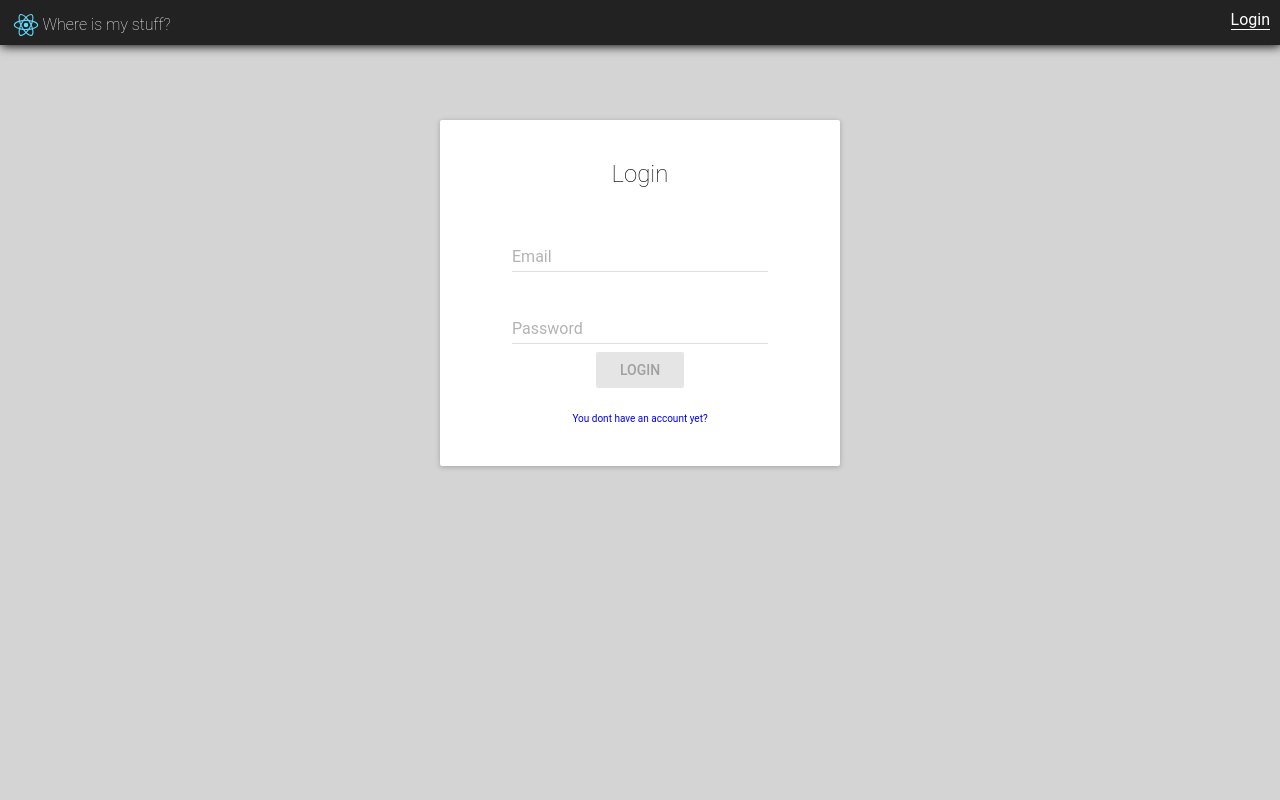
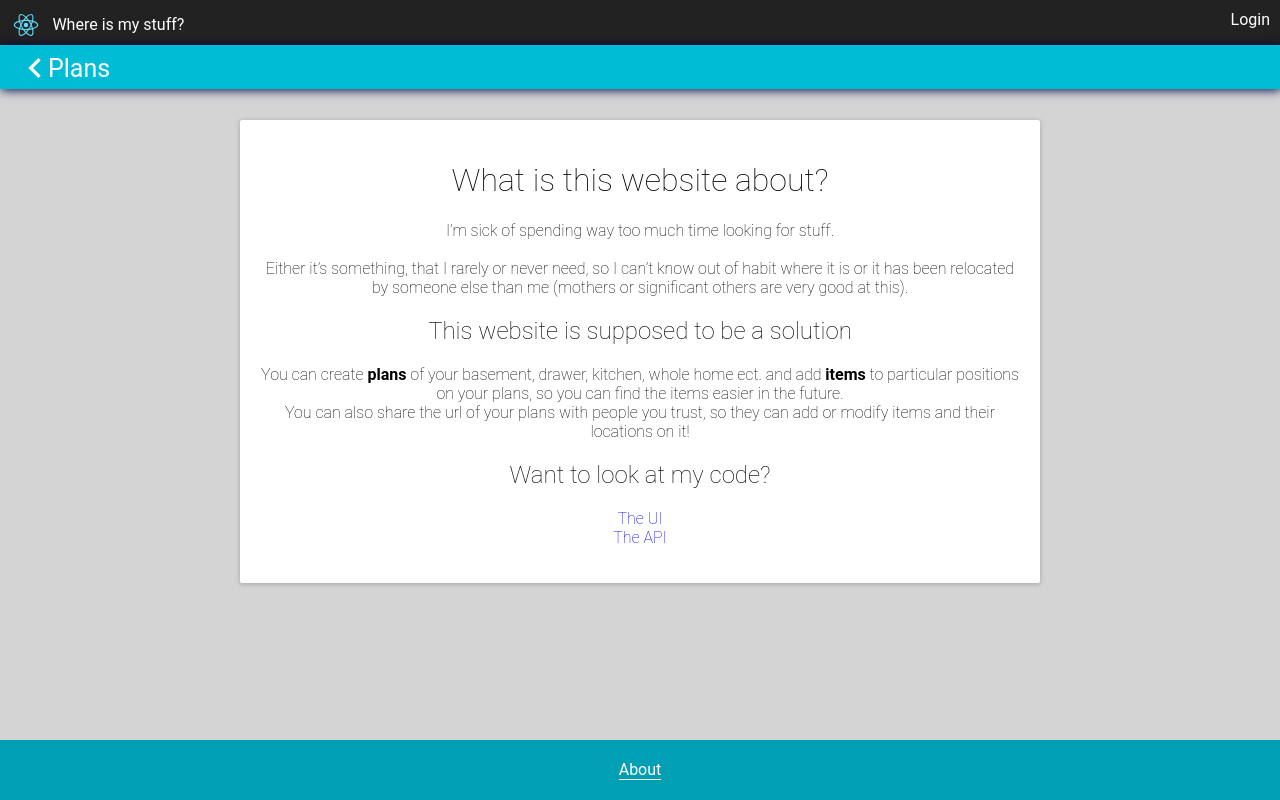
Before and after one commit to alexmorten/where-is-my-stuff-ui, a React (Create React App) app: page /about in a window 1280 px wide. Before the commit this address led to /login. Built offline with nearby package versions, Linux system fonts and the light colour scheme.

Commit message:
added Search and About

```diff
--- /dev/null
+++ b/src/About.js
@@ -0,0 +1,47 @@
+import React from 'react';
+import './css/About.css';
+import Paper from 'material-ui/Paper';
+import Subheader from './helperComponents/Subheader';
+import BackIcon from './helperComponents/BackIcon';
+class About extends React.Component{
+render(){
+  return (
+    <div>
+      <Subheader>
+        <BackIcon rootStyle={{float:"left"}} text="Plans"/>
+      </Subheader>
+      <Paper className="about">
+        <h1 className="nice-heading">What is this website about?</h1>
+        <p className="nice-heading" >
+          I’m sick of spending way too much time looking for stuff. <br/><br/>
+          Either it’s something,
+          that I rarely or never need,
+          so I can’t know out of habit where it is
+          or it has been relocated by someone else than me (mothers or significant others are very good at this).
+          <br/>
+          <h2 className="nice-heading">This website is supposed to be a solution</h2>
+          <p>
+            You can create <b>plans</b> of your basement, drawer, kitchen, whole home ect.
+            and add <b>items</b> to particular positions on your plans,
+             so you can find the items easier in the future.
+             <br/>
+            You can also share the url of your plans with people you trust,
+            so they can add or modify items and their locations on it!
+          </p>
+
+
+
+
+        </p>
+        <h2 className="nice-heading">Want to look at my code?</h2>
+        <p className="nice-heading">
+          <a href="https://github.com/alexmorten/where-is-my-stuff-ui" style={{color:"blue"}} >The UI</a> <br/>
+          <a href="https://github.com/alexmorten/where-is-my-stuff-api" style={{color:"blue"}} >The API</a>
+        </p>
+
+      </Paper>
+    </div>
+  )
+}
+}
+export default About;
--- a/src/App.js
+++ b/src/App.js
@@ -4,6 +4,7 @@ import './css/App.css';
 import MuiThemeProvider from 'material-ui/styles/MuiThemeProvider';
 import {NavLink} from 'react-router-dom';
 import Store from './services/Store';
+
 class App extends Component {
   handleLogout = ()=>{
     Store.deauthenticate();
@@ -26,15 +27,17 @@ class App extends Component {
 
             <div className="navbar">
               <img src={logo} className="App-logo" alt="logo" />
-              <span className="nice-heading white">Where is my stuff?</span>
-
+              {/* <span className="nice-heading white">Where is my stuff?</span> */}
+              <NavLink className="link" activeClassName="link-active search" to="/search">Where is my stuff?</NavLink>
             </div>
             <div className="login-container"> {loginLink}</div>
           </div>
           <div className="App-body">
             {this.props.children}
           </div>
-
+          <div className="App-footer">
+            <NavLink className="link" activeClassName="link-active" to="/about">About</NavLink>
+          </div>
         </div>
       </MuiThemeProvider>
     );
--- a/src/DetailedPlan.js
+++ b/src/DetailedPlan.js
@@ -105,7 +105,6 @@ class DetailedPlan extends AuthComponent{
              plan={plan}
              selectedItems={this.state.selectedItems}
              onItemClick={this.onItemClick}
-             getItems={this.getItems}
            />
           <Paper className="detailed-plan">
             {modifyIcon}
--- a/src/ItemBar.js
+++ b/src/ItemBar.js
@@ -16,7 +16,18 @@ class Item extends React.Component{
     }
   }
 render(){
-  var {item,className,onClick,...rest} = this.props;
+  var {item,className,onClick,showPlan,...rest} = this.props;
+  var planItem;
+  console.log(showPlan);
+  if(showPlan){
+    planItem = (
+      <span
+        className="nice-heading"
+        style={{position:"absolute",bottom:0,right:30}}>
+        {item.plan.name}
+      </span>
+    )
+  }
   return(
   <div>
         <Divider/>
@@ -32,6 +43,7 @@ render(){
     </Link>
     <h3 className="nice-heading">{item.name}</h3>
     <p> <LimitedText text={item.description} className="item-description"/></p>
+     {planItem}
   </div>
   </div>
   )
@@ -77,7 +89,8 @@ render(){
         key={item.id}
         onClick={this.props.onItemClick}
         className={isSelected(this.props.selectedItems,item) ? "item-selected" : ""}
-        onDelete={this.handleDeleteItem}/>)
+        onDelete={this.handleDeleteItem}
+        showPlan={this.props.showPlan}/>)
   });
   var noItemMessage;
   if(items.length === 0){
--- a/src/RouteController.js
+++ b/src/RouteController.js
@@ -9,6 +9,8 @@ import DetailedPlan from './DetailedPlan';
 import NewItem from './NewItem';
 import ModifyPlan from './ModifyPlan';
 import ModifyItem from './ModifyItem';
+import Search from './Search';
+import About from './About';
 class RouteController extends Component{
 render(){
   return(
@@ -18,9 +20,11 @@ render(){
           <Switch>
             <Route path="/register" component={Registrate}></Route>
             <Route path="/login" component={Login}></Route>
+            <Route path="/search" component={Search}></Route>
+            <Route path="/about" component={About}></Route>
             <Route path="/plans/new" component={NewPlan}></Route>
             <Route path="/plans/:plan_id/items/new" component={NewItem}></Route>
-              <Route path="/plans/:plan_id/items/:item_id/modify" component={ModifyItem}></Route>
+            <Route path="/plans/:plan_id/items/:item_id/modify" component={ModifyItem}></Route>
             <Route path="/plans/:plan_id/modify" component={ModifyPlan}></Route>
             <Route path="/plans/:plan_id" component={DetailedPlan}></Route>
             <Route path="/" component={PlanListing}></Route>
--- /dev/null
+++ b/src/Search.js
@@ -0,0 +1,32 @@
+import React from 'react';
+import ItemBar from './ItemBar';
+import Subheader from './helperComponents/Subheader';
+import BackIcon from './helperComponents/BackIcon';
+class Search extends React.Component{
+  state={
+    items:[]
+  }
+  onItemChange=(items)=>{
+    this.setState({items:items});
+  }
+  onItemClick = (item)=>{
+    this.props.history.push(`plans/${item.plan.id}`);
+    this.props.history.goForward();
+  }
+  render(){
+    return (
+      <div>
+        <Subheader>
+          <BackIcon rootStyle={{float:"left"}} text="Plans"/>
+        </Subheader>
+      <ItemBar
+       onChange={this.onItemChange}
+       items={this.state.items}
+       selectedItems={[]}
+       onItemClick={this.onItemClick}
+       showPlan={true}/>
+       </div>
+    )
+  }
+}
+export default Search;
--- /dev/null
+++ b/src/css/About.css
@@ -0,0 +1,5 @@
+.about{
+  max-width: 800px;
+  margin: auto;
+  padding: 20px;
+}
--- a/src/css/App.css
+++ b/src/css/App.css
@@ -1,9 +1,17 @@
+html {
+  height: 100%;
+  box-sizing: border-box;
+}
 body{
   background-color: #d4d4d4;
   color: #363636;
   font-family: Roboto,sans-serif;
   -webkit-font-smoothing: antialiased;
   -moz-osx-font-smoothing: grayscale;
+  min-height: 100%;
+  min-height: calc(100% - 120px); /* look at App-body margin-top!*/
+  margin: 0;
+  position: relative;
 }
 .App {
   text-align: center;
@@ -51,8 +59,16 @@ a{
 
 }
 .App-body{
-  margin-top: 120px;
+  margin-top: 120px; /* dont forget to change body's min-height!*/
   padding-bottom: 100px;
+}
+.App-footer{
+  background-color: #009fb3;
+  position: absolute;
+  bottom: 0;
+  right: 0;
+  left:0;
+  padding:10px;
 }
 .nice-heading{
   font-weight: 200;
```
